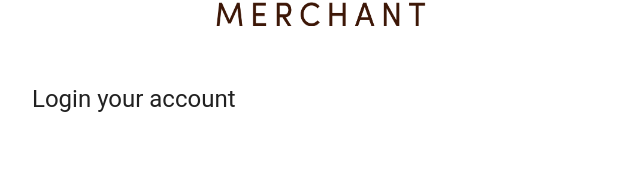
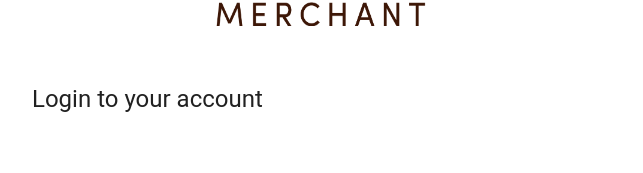
Before and after one commit to brudrewards/RestaurantFrontend, a Next.js app: page /register in a window 1280 px wide. Shown: the part 184-357 px from the top of the page, without its empty margins (318-961 px from the left). Built offline with nearby package versions, Linux system fonts and the light colour scheme.

Commit message:
changes from trello notes

```diff
--- a/pages/register.js
+++ b/pages/register.js
@@ -1,5 +1,5 @@
 
-import React, { useState } from 'react';
+import { useState, React } from 'react';
 import Container from '@mui/material/Container';
 import logo from '../public/assets/logo.png'
 import Image from 'next/image'
@@ -8,11 +8,13 @@ import Button from '@mui/material/Button'
 import useStyles from '../styles/pages/registerStyles';
 import Box from '@mui/material/Box';
 import TextField from '@mui/material/TextField';
-import { FormLabel } from '@mui/material';
 
 
 
-function register() {
+
+
+
+const Register = () => {
 
     const classes = useStyles();
 
@@ -48,7 +50,7 @@ function register() {
                 </div>
 
                 <div style={{ marginTop: '50px' }}>
-                    <Typography gutterBottom variant="h5">Login your account</Typography>
+                    <Typography gutterBottom variant="h5">Login to your account</Typography>
                     <form onSubmit={(e) => e.preventDefault()}>
                         {
                             emailError ?
@@ -91,4 +93,4 @@ function register() {
     )
 }
 
-export default register
+export default Register
```
Also changed, not shown: layouts/components/register/Email.js (deleted, +0 -12 lines), layouts/components/register/GetCode.js (deleted, +0 -9 lines).
